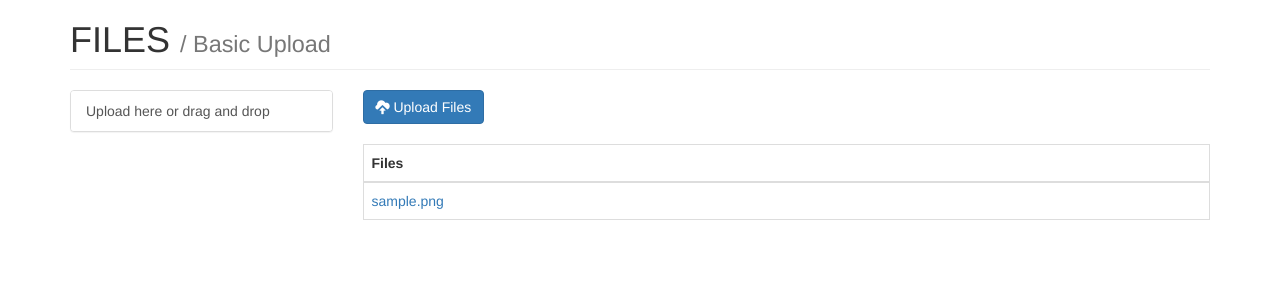
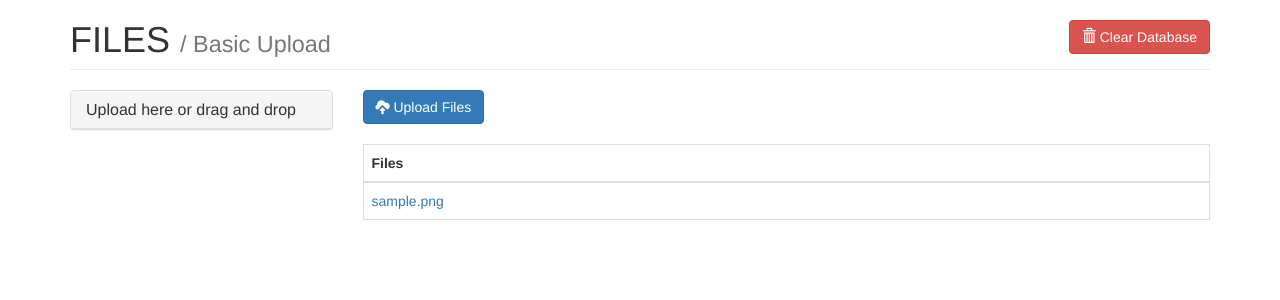
Before and after one commit to Prajjwal-Arya/sharingZONE, a Django app: page /photos/basic-upload/ in a window 1280 px wide. Shown: the part 52-352 px from the top of the page. Run offline with Django 3.2, Linux system fonts and the light colour scheme; tables that the repository leaves empty hold one stand-in row (values such as "Sample post"); some libraries are stand-ins or nearby versions.

Commit message:
Update base.html

```diff
--- a/mysite/photos/templates/photos/base.html
+++ b/mysite/photos/templates/photos/base.html
@@ -1,9 +1,12 @@
 {% extends 'base.html' %}
 
 {% block content %}
-  <form method="post" action="{% url 'photos:clear_database' %}">
+   <form method="post" action="{% url 'photos:clear_database' %}">
     {% csrf_token %}
     <input type="hidden" name="next" value="{{ request.path }}">
+    <button type="submit" class="btn btn-danger pull-right">
+      <span class="glyphicon glyphicon-trash"></span> Clear Database
+    </button>
   </form>
   <h1 class="page-header">
     FILES
@@ -12,9 +15,8 @@
   <div class="row">
     <div class="col-md-3">
       <div class="panel panel-default">
-        <div class="list-group">
-          <a href="{% url 'photos:progress_bar_upload' %}" class="list-group-item{% if request.path == '/photos/progress-bar-upload/' %} active{% endif %}">
-           Upload here or drag and drop </a>
+        <div class="panel-heading">
+          <h3 class="panel-title">Upload here or drag and drop</h3>
         </div>
       </div>
     </div>
```
